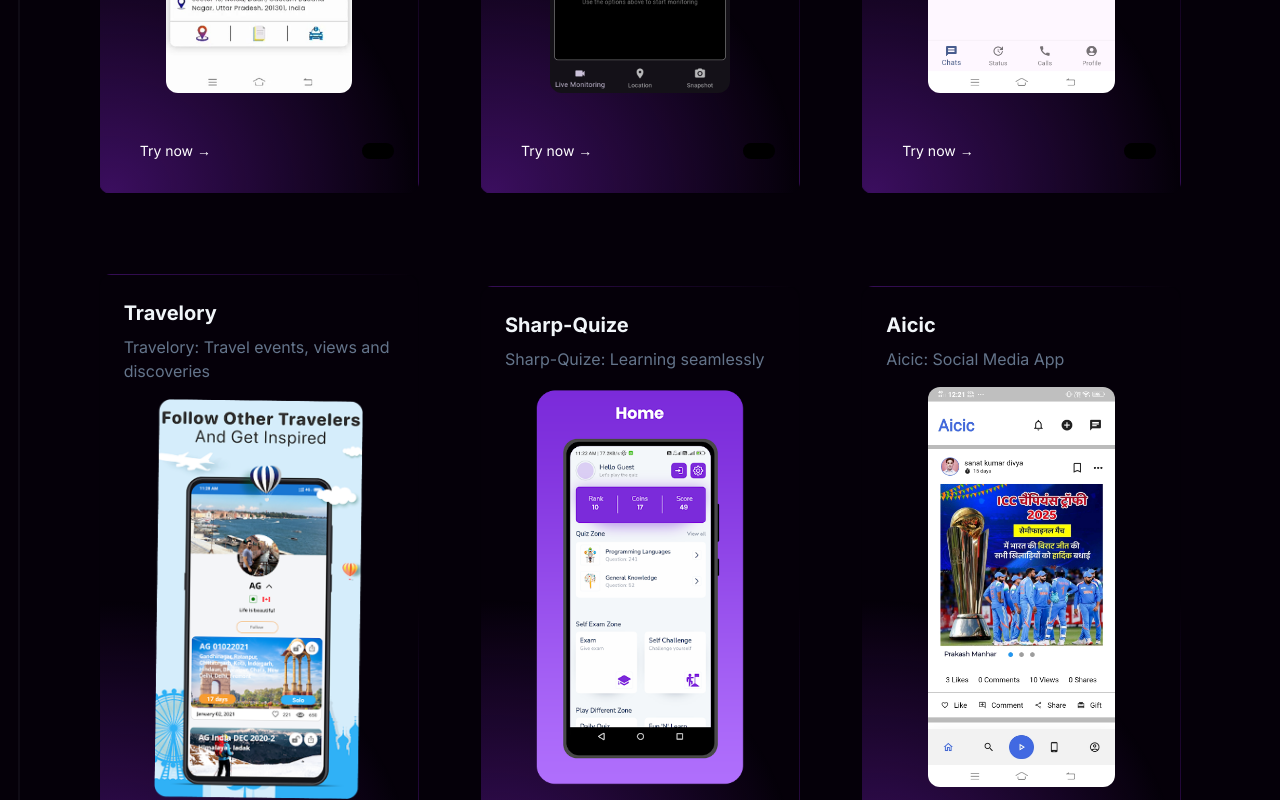
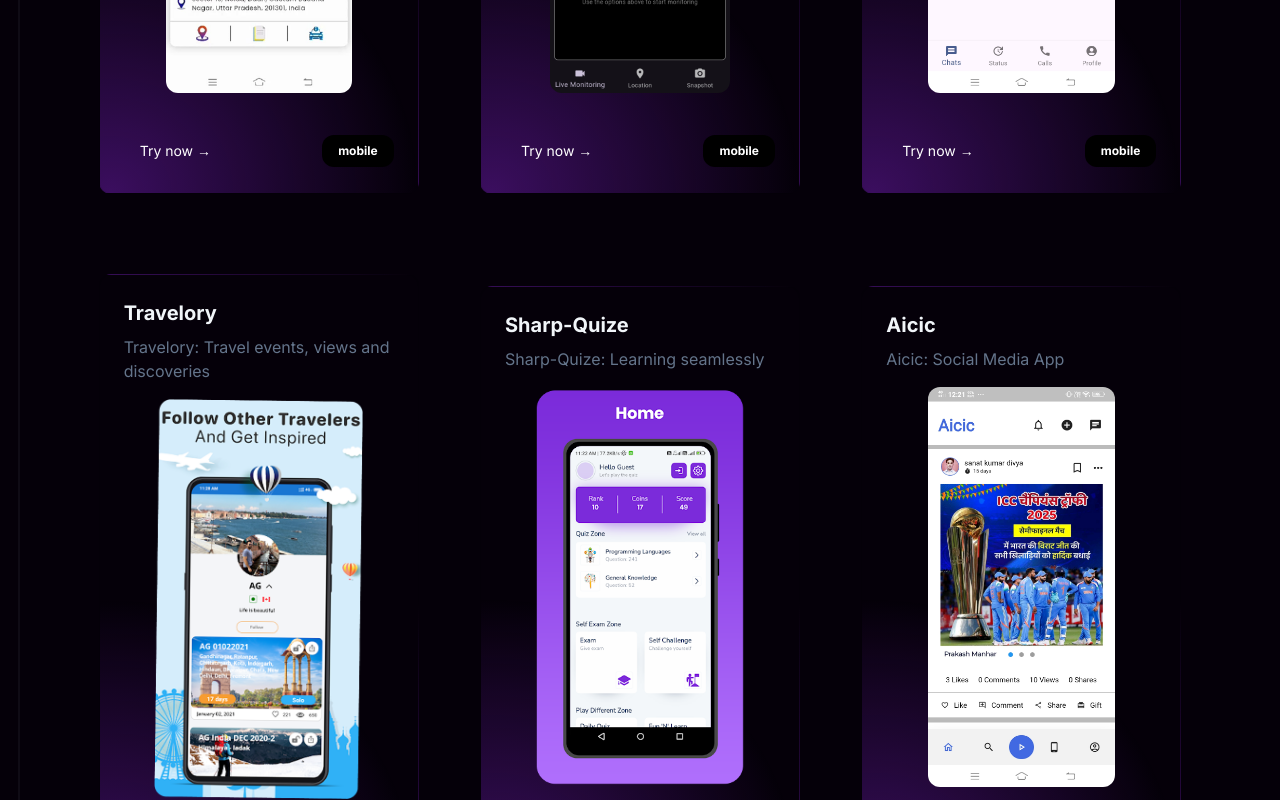
Before and after one commit to Jitendra120901/Jitendportfolio, a Next.js app: page / in a window 1280 px wide. Shown: the part 1940-2740 px from the top of the page. Built offline with nearby package versions, Linux system fonts and the light colour scheme.

Commit message:
write project type

```diff
--- a/src/app/Components/Projects.jsx
+++ b/src/app/Components/Projects.jsx
@@ -181,7 +181,8 @@
                  as="button"
                  className="px-4 py-2 rounded-xl bg-black dark:bg-white dark:text-black text-white text-xs font-bold"
                >
-                 {/* GitHub */}
+                {item.type}
+
                </CardItem>
              </div>
            </CardBody>
```
